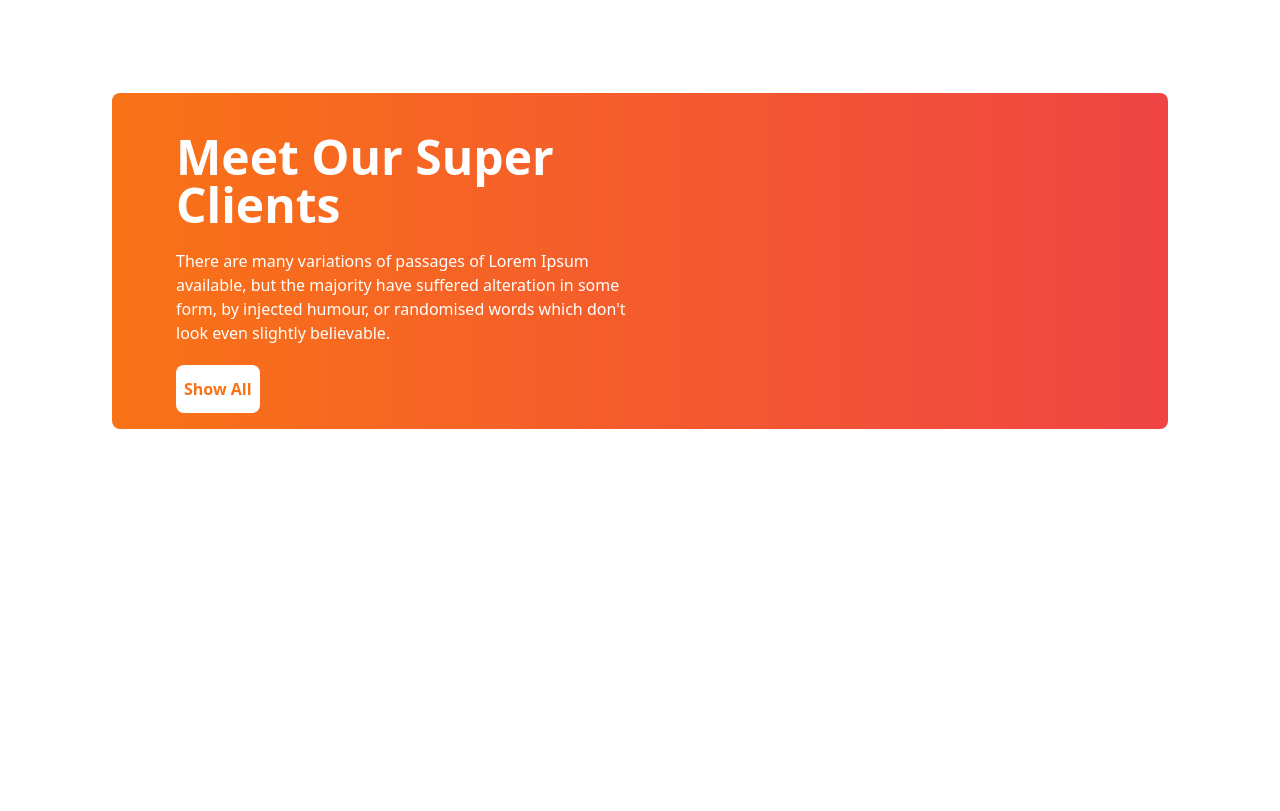
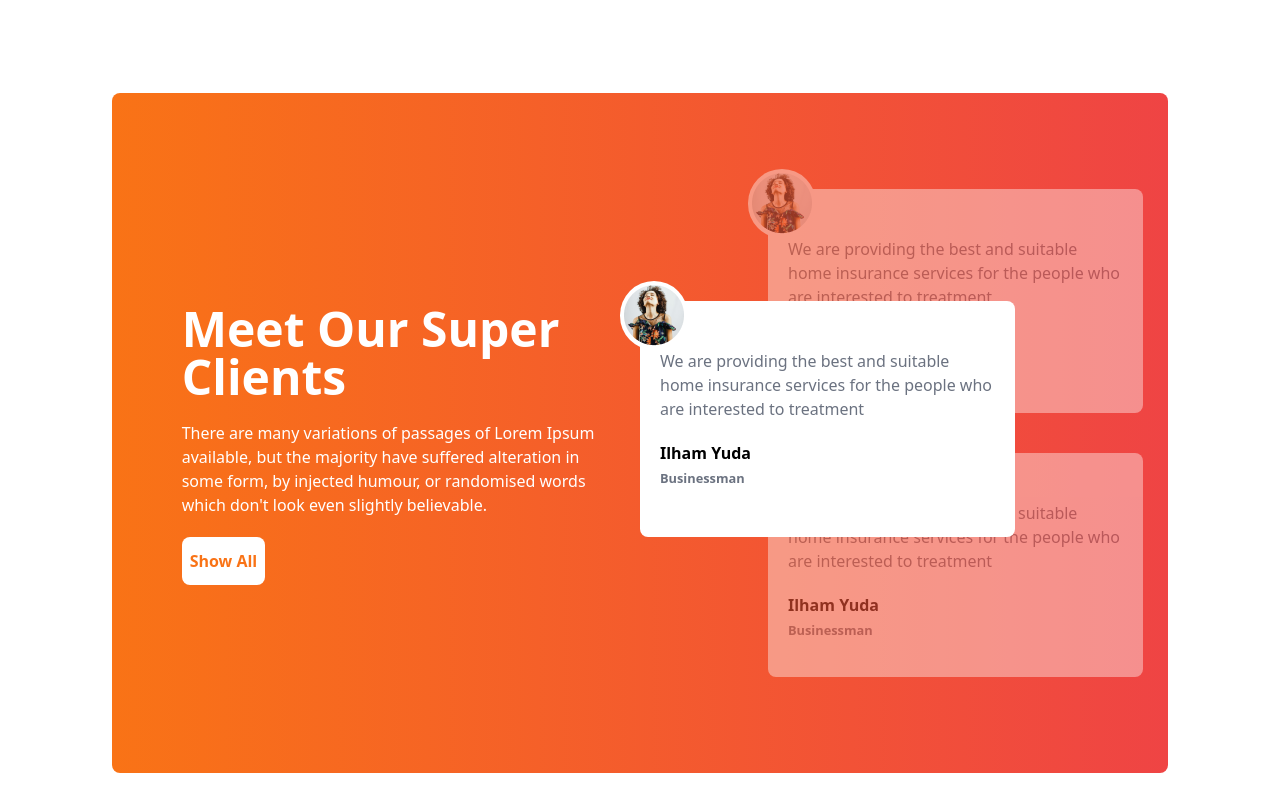
Before and after one commit to Radowan07/tea_house, a plain HTML site: page index.html in a window 1280 px wide. Shown: the part 1790-2601 px from the top of the page. Before the commit the page ends 2379 px from the top, so only its background shows below. Drawn offline with nearby package versions, Linux system fonts and the light colour scheme.

Commit message:
review section done

```diff
--- a/index.html
+++ b/index.html
@@ -31,18 +31,21 @@
   <main class="max-w-screen-xl mx-auto p-16 lg:px-28">
     <header class="flex pt-10 mb-20 ">
       <!-- text-content -->
-   <div >
+      <div>
         <h1 class="text-5xl md:text-7xl">It's good<br>tea time at The<br>Tea House</h1>
         <br>
-    <p class="text-gray-500">Tea and Botanical Solutions Supplier Give Optimum<br>Satisfaction To Your Taste Buds.</p>
+        <p class="text-gray-500">Tea and Botanical Solutions Supplier Give Optimum<br>Satisfaction To Your Taste Buds.
+        </p>
         <br>
-    <button class="bg-gradient-to-r from-orange-500 to-red-500 px-2 py-3 rounded-lg text-white">Explore More <i class="fa-solid fa-arrow-right -rotate-45"></i></button>
+        <button class="bg-gradient-to-r from-orange-500 to-red-500 px-2 py-3 rounded-lg text-white">Explore More <i
+            class="fa-solid fa-arrow-right -rotate-45"></i></button>
 
       </div>
       <!-- img-content -->
       <div class="relative">
         <div class="w-full"> <img src="images/banner.png" alt=""></div>
-    <div class="flex items-center gap-2 shadow-lg bg-white w-40 rounded-lg px-2 py-2 md:px-10 md:py-10 absolute top-28s  left-20 down-10 md:top-80 md:left-32 lg:py-30 lg:px-27">
+        <div
+          class="flex items-center gap-2 shadow-lg bg-white w-40 rounded-lg px-2 py-2 md:px-10 md:py-10 absolute top-28s  left-20 down-10 md:top-80 md:left-32 lg:py-30 lg:px-27">
           <div><i class="fa-solid fa-star text-lg text-amber-500"></i></div>
           <div class="">
             <h2 class="lg:text-5xl font-bold">5.00</h2>
@@ -56,34 +59,36 @@
       <!-- title -->
       <div class="text-center">
         <h1 class="text-2xl  md:text-4xl font-bold mb-3">Our Featured Products</h1>
-  <p class="text-gray-500 max-w-xl mx-auto">There are many variations of passages of Lorem Ipsum available, but the majority have suffered alteration in some form, by injected humour, or randomised words which don't look even slightly believable. </p>
+        <p class="text-gray-500 max-w-xl mx-auto">There are many variations of passages of Lorem Ipsum available, but
+          the majority have suffered alteration in some form, by injected humour, or randomised words which don't look
+          even slightly believable. </p>
       </div>
       <!-- grid card -->
       <div class="grid grid-cols-1 lg:grid-cols-4  md:grid-cols-2 gap-6 mt-6">
         <!-- cup-1 -->
         <div class="shadow-lg rounded-lg bg-gray-100 text-center  mx-auto">
-      <img class="mx-auto my-5"  src="images/tea-1.png" alt="">
+          <img class="mx-auto my-5" src="images/tea-1.png" alt="">
           <h2 class="font-bold text-2xl">Milk Tea</h2>
           <p class="text-gray-500">creamer could be replaced by fresh milk</p>
 
         </div>
         <!-- cup-2 -->
         <div class="shadow-lg rounded-lg bg-gray-100 text-center items-center">
-      <img  class="mx-auto my-5" src="images/tea-2.png" alt="">
+          <img class="mx-auto my-5" src="images/tea-2.png" alt="">
           <h2 class="font-bold text-2xl">Black Tea</h2>
           <p class="text-gray-500">creamer could be replaced by fresh milk</p>
 
         </div>
         <!-- cup-3 -->
         <div class="shadow-lg rounded-lg bg-gray-100 text-center items-center">
-      <img  class="mx-auto my-5" src="images/tea-3.png" alt="">
+          <img class="mx-auto my-5" src="images/tea-3.png" alt="">
           <h2 class="font-bold text-2xl">Lemon Tea</h2>
           <p class="text-gray-500">creamer could be replaced by fresh milk</p>
 
         </div>
         <!-- cup-4 -->
         <div class="shadow-lg rounded-lg bg-gray-100 text-center items-center">
-      <img  class="mx-auto my-5" src="images/tea-4.png" alt="">
+          <img class="mx-auto my-5" src="images/tea-4.png" alt="">
           <h2 class="font-bold text-2xl">Green Tea</h2>
           <p class="text-gray-500">creamer could be replaced by fresh milk</p>
 
@@ -99,7 +104,7 @@
 
           </div>
           <div class="bg-orange-50  grid row-span-2 rounded-lg">
-        <img  class="my-5 mx-5  mx-auto" src="images/fresh-1.png" alt="">
+            <img class="my-5 mx-5  mx-auto" src="images/fresh-1.png" alt="">
           </div>
           <div class="bg-green-50  grid row-span-2 rounded-lg">
             <img class="my-5 mx-5  mx-auto" src="images/fresh-2.png" alt="">
@@ -113,10 +118,14 @@
         <!-- text section -->
         <div>
           <h1 class="font-bold text-3xl lg:text-5xl mb-5">Great Tea, Freshly<br>Presented</h1>
-       <p class="text-gray-500">The meaning of gong cha is chanese is to provide the best tea to emperor from all possessions . It represents the highest quality and self expectation. Establishing in 2006, Gong cha had been deeply appreciated by its custoers  because of good words of mouth and unique customized service orginated from Taiwan.</p>
+          <p class="text-gray-500">The meaning of gong cha is chanese is to provide the best tea to emperor from all
+            possessions . It represents the highest quality and self expectation. Establishing in 2006, Gong cha had
+            been deeply appreciated by its custoers because of good words of mouth and unique customized service
+            orginated from Taiwan.</p>
           <br>
           <h2 class="text-base font-bold">Unique Taste</h2>
-       <p class="text-gray-500">A Unique and different style from other teapots gives a luxurious and minimalist impression</p>
+          <p class="text-gray-500">A Unique and different style from other teapots gives a luxurious and minimalist
+            impression</p>
           <br>
           <h2 class="text-base font-bold">Premium Quality</h2>
           <p class="text-gray-500">Premium Quality that makes tea more elegant and more durable when you use it.</p>
@@ -130,11 +139,69 @@
 
     <!-- reviews section -->
     <section class="mb-24">
-    <div class=" bg-gradient-to-r from-orange-500 to-red-500 rounded-lg grid grid-cols-1 lg:grid-cols-2 text-white px-7 md:px-16">
+
+      <div
+        class=" bg-gradient-to-r from-orange-500 to-red-500 rounded-lg grid grid-cols-1 lg:grid-cols-2 text-white px-7 md:px-15">
+        <!-- review text section -->
+        <div class="flex justify-center items-center overflow-hidden">
+          <div class="w-5/6">
+            <h1 class="text-5xl font-bold mb-5 mt-10 ">Meet Our Super<br>Clients</h1>
+            <p class="mb-5">There are many variations of passages of Lorem Ipsum available, but the majority have
+              suffered alteration in some form, by injected humour, or randomised words which don't look even slightly
+              believable. </p>
+            <button class="text-orange-500 bg-white font-bold px-2 py-3 rounded-lg mb-4">Show All</button>
+
+          </div>
+
+        </div>
+
+        <!-- review card section -->
+        <div class="relative py-24">
+                    <!-- middle card-->
+           <div class="absolute z-10 top-44 md:top-52">
+            <div class=" bg-white rounded-lg w-full md:w-3/4 display-flex items-center px-5 py-12">
+            <div class="absolute  -top-5 -left-5 bg-white rounded-full">
+              <img class="p-1" src="images/client.png" alt="">
+            </div>
             <div class="">
-        <h1 class="text-5xl font-bold mb-5 mt-10 ">Meet Our Super<br>Clients</h1>
-        <p class="mb-5">There are many variations of passages of Lorem Ipsum available, but the majority have suffered alteration in some form, by injected humour, or randomised words which don't look even slightly believable. </p>
-        <button class="text-orange-500 bg-white font-bold px-2 py-3 rounded-lg mb-4">Show All</button>
+              <p class="text-gray-500 mb-5">We are providing the best and suitable home insurance services for the people who are interested to treatment</p>
+              <h2 class="text-1xl text-black font-bold">Ilham Yuda</h2>
+              <small class="font-bold text-gray-500">Businessman</small>
+            </div>
+         </div>
+
+           </div>
+
+
+          <!-- top card -->
+          <div
+            class="relative h-56 left-8 md:left-32 bg-white rounded-lg w-full md:w-3/4 display-flex items-center px-5 py-12 opacity-40">
+            <div class="absolute  -top-5 -left-5 bg-white rounded-full">
+              <img class="p-1" src="images/client.png" alt="">
+            </div>
+            <div class="">
+              <p class="text-gray-500 mb-5">We are providing the best and suitable home insurance services for the
+                people who are interested to treatment</p>
+              <h2 class="text-1xl text-black font-bold">Ilham Yuda</h2>
+              <small class="font-bold text-gray-500">Businessman</small>
+            </div>
+          </div>
+
+
+
+          <!-- bottom card -->
+          <div
+            class="relative h-56 left-8 md:left-32 bg-white rounded-lg w-full md:w-3/4 display-flex items-center px-5 py-12 mt-10 opacity-40">
+            <div class="absolute  -top-5 -left-5 bg-white rounded-full">
+              <img class="p-1" src="images/client.png" alt="">
+            </div>
+            <div class="">
+              <p class="text-gray-500 mb-5">We are providing the best and suitable home insurance services for the
+                people who are interested to treatment</p>
+              <h2 class="text-1xl text-black font-bold">Ilham Yuda</h2>
+              <small class="font-bold text-gray-500">Businessman</small>
+            </div>
+          </div>
 
         </div>
       </div>
```
Lines whose indentation alone changed are shown as unchanged.
